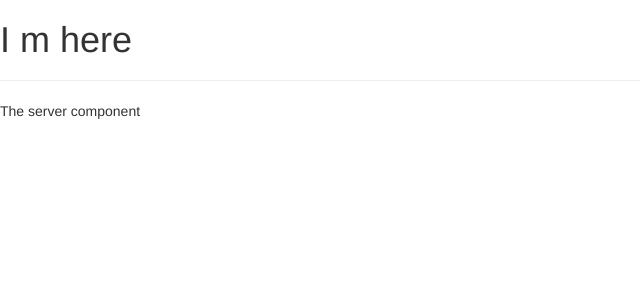
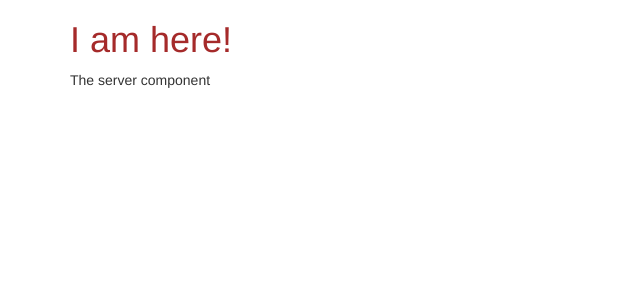
Before and after one commit to TanyaEf/angular-study-app, an Angular app: page / in a window 1280 px wide. Shown: the top 300 px of the page, without its empty margins (0-640 px from the left). Built offline with nearby package versions, Linux system fonts and the light colour scheme.

Commit message:
Understanding component selector

```diff
--- a/src/app/app.component.css
+++ b/src/app/app.component.css
@@ -0,0 +1,3 @@
+h1{
+  color: darkblue;
+}
--- a/src/app/app.component.html
+++ b/src/app/app.component.html
@@ -1,4 +1,10 @@
-
-<H1>I m here</H1>
-<hr>
-<app-servers></app-servers>
+<div class="container">
+  <div class="row">
+    <div class="col-xs-12">
+      <h1>I am here!</h1>
+      <app-servers></app-servers>
+      <!--<div app-servers></div>
+      <div class="app-servers"></div>-->
+    </div>
+  </div>
+</div>
--- a/src/app/app.component.ts
+++ b/src/app/app.component.ts
@@ -3,7 +3,11 @@
 @Component({
   selector: 'app-root',
   templateUrl: './app.component.html',
-  styleUrls: ['./app.component.css']
+  styles: [`
+  h1{
+    color:brown;
+    }
+  `]
 })
 export class AppComponent {
   name = 'My-dream-app';
--- a/src/app/servers/servers.component.ts
+++ b/src/app/servers/servers.component.ts
@@ -2,6 +2,8 @@
 
 @Component({
   selector: 'app-servers',
+  // selector: ' .app-servers', // class
+  // selector: '[app-servers]', // attribute
   template: '<app-server></app-server>',
   styleUrls: ['./servers.component.css']
 })
```
